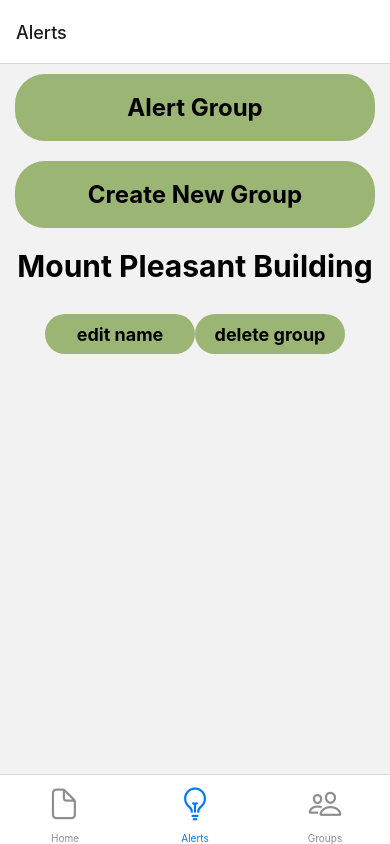
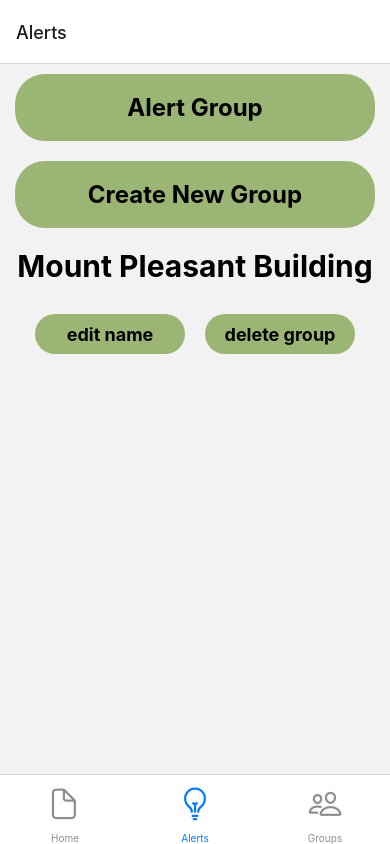
Before and after one commit to anthonycella/Neighbourhood-Mime-Watch, a React Native app in the folder frontend/: screen /Alerts in a window 390 px wide. Built offline with nearby package versions, Linux system fonts and the light colour scheme.

Commit message:
added margins around the small button component

```diff
--- a/frontend/components/SmallButton.js
+++ b/frontend/components/SmallButton.js
@@ -16,8 +16,7 @@ const styles = StyleSheet.create({
     borderRadius: 30,
     height: 40,
     width: 150,
-    marginTop: 10,
-    marginBottom: 10,
+    margin: 10,
     display: 'flex',
     justifyContent: 'center',
     alignItems: 'center'
```
